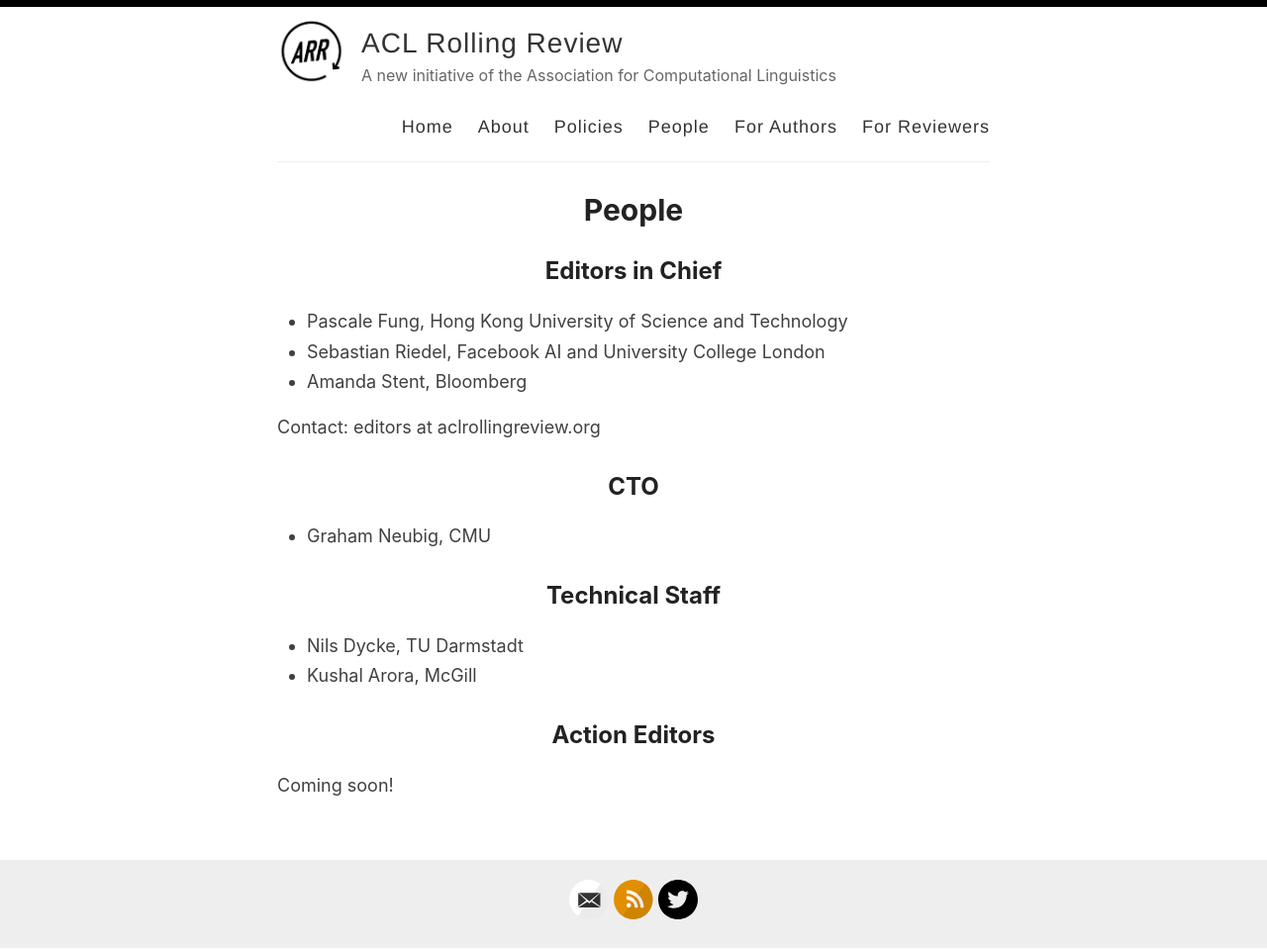
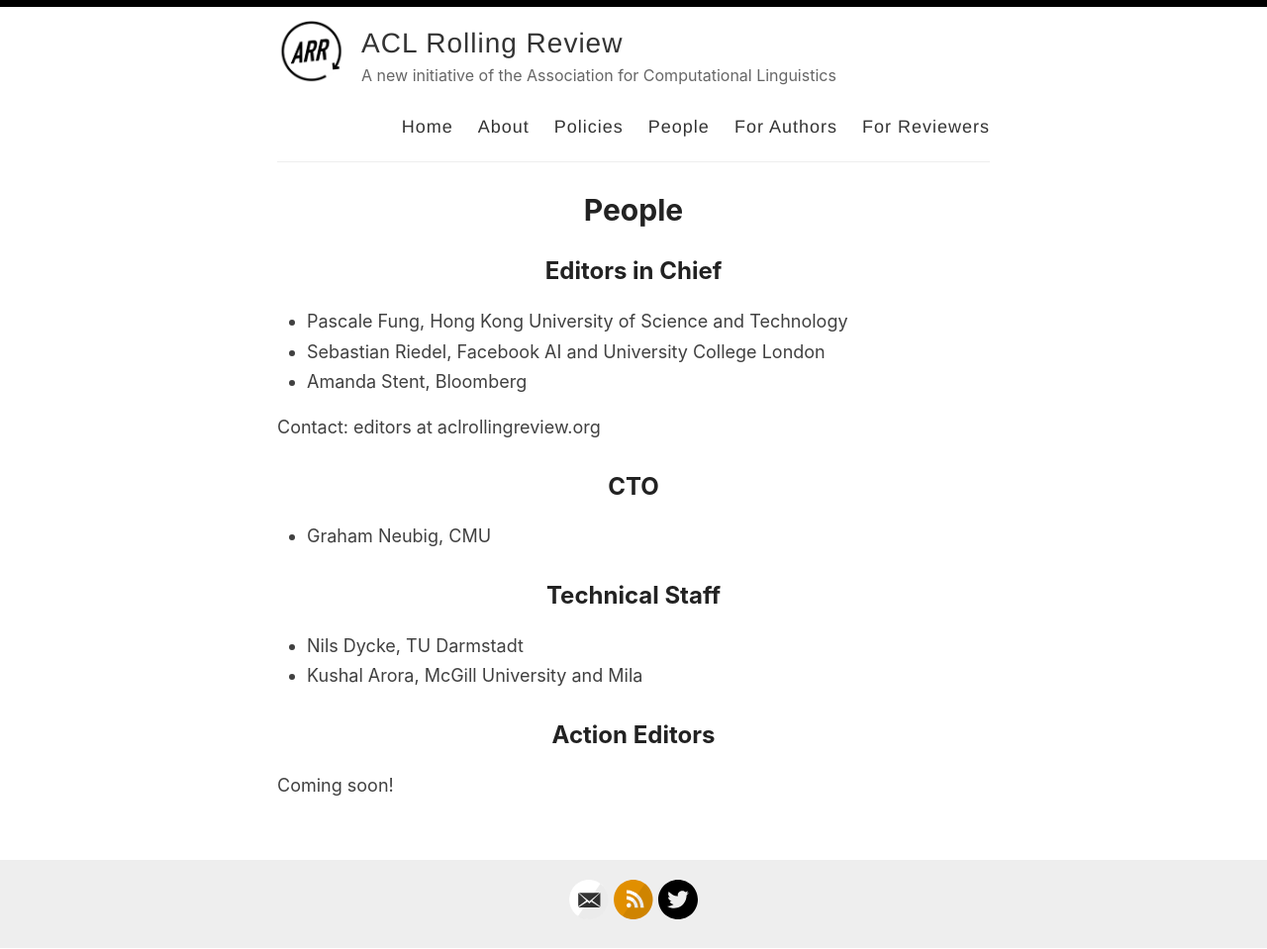
Before and after one commit to amitmerchant1990/reverie, a Jekyll site: the page built from people.md, in a window 1280 px wide. Shown: the whole page at 99% size. Built offline with Jekyll 4.4.1, drawn with Linux system fonts in a browser that asks for light colours.

Commit message:
Update people.md

```diff
--- a/people.md
+++ b/people.md
@@ -19,7 +19,7 @@
 ## Technical Staff
 
 * Nils Dycke, TU Darmstadt
-* Kushal Arora, McGill
+* Kushal Arora, McGill University and Mila
 
 ## Action Editors
 
```
